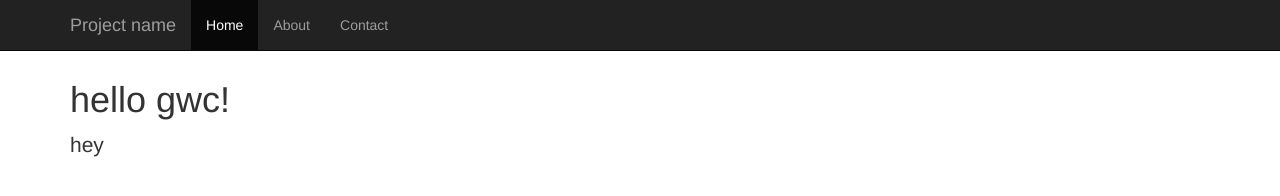
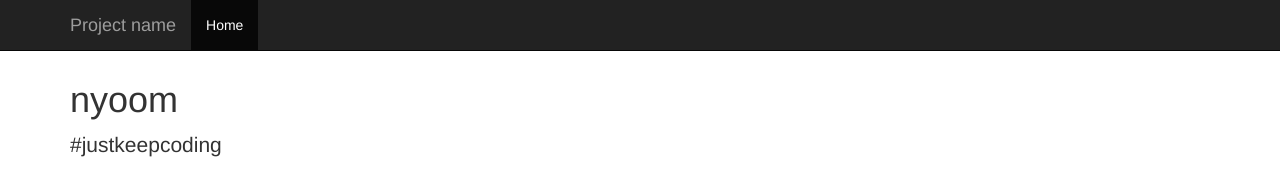
Before and after one commit to jasmineds/jasmineds.github.io, a plain HTML site: page index.html in a window 1280 px wide. Drawn offline with nearby package versions, Linux system fonts and the light colour scheme.

Commit message:
added js to change p text

```diff
--- a/index.html
+++ b/index.html
@@ -29,8 +29,6 @@
         <div id="navbar" class="collapse navbar-collapse">
           <ul class="nav navbar-nav">
             <li class="active"><a href="#">Home</a></li>
-            <li><a href="#about">About</a></li>
-            <li><a href="#contact">Contact</a></li>
           </ul>
         </div><!--/.nav-collapse -->
       </div>
@@ -50,7 +48,9 @@
 
 
     <script type="text/javascript">
-    	$('h1').html('hello gwc!');
+    	$('h1').html('nyoom');
+    	$('p').html('#justkeepcoding');
+
 
     </script>
 
```
